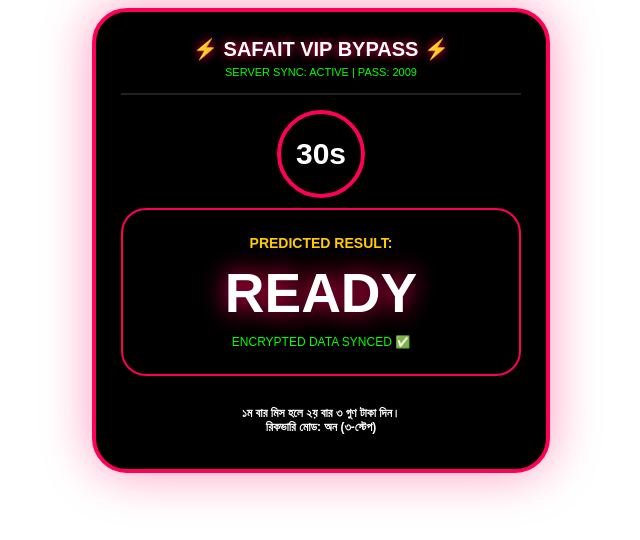
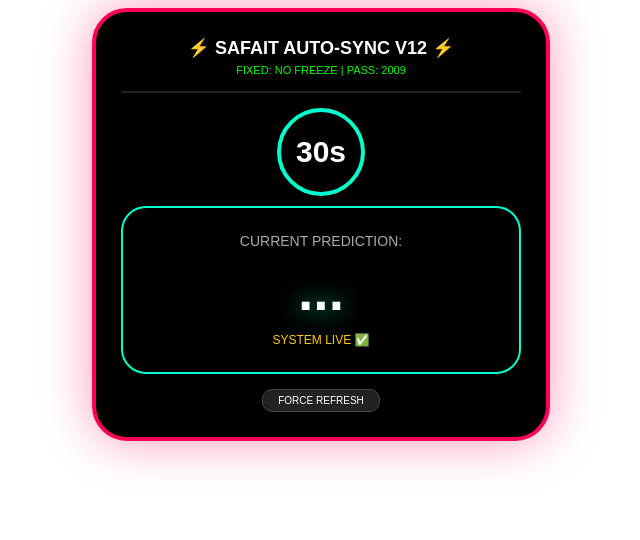
Before and after one commit to Safait2009/Safait-vip-30s-html-, a plain HTML site: page index.html in a window 1280 px wide. Shown: the whole page, without its empty margins (319-959 px from the left). Drawn offline with Linux system fonts and the light colour scheme.

Commit message:
Update index.html

```diff
--- a/index.html
+++ b/index.html
@@ -1,36 +1,43 @@
 <div style="background: #000; color: #ff0055; padding: 25px; border: 4px solid #ff0055; border-radius: 35px; max-width: 400px; margin: auto; font-family: 'Arial', sans-serif; text-align: center; box-shadow: 0 0 50px rgba(255, 0, 85, 0.4);">
 
-    <div style="font-weight: bold; font-size: 20px; color: #fff; text-shadow: 0 0 10px #ff0055;">⚡ SAFAIT VIP BYPASS ⚡</div>
-    <div style="color: #0f0; font-size: 11px; margin-top: 5px;">SERVER SYNC: ACTIVE | PASS: 2009</div>
+    <div style="font-weight: bold; font-size: 18px; color: #fff;">⚡ SAFAIT AUTO-SYNC V12 ⚡</div>
+    <div style="color: #0f0; font-size: 11px; margin-top: 5px;">FIXED: NO FREEZE | PASS: 2009</div>
     <hr style="border: 0.5px solid #222; margin: 15px 0;">
 
-    <div id="gameTimer" style="margin: 10px auto; width: 80px; height: 80px; border: 4px solid #ff0055; border-radius: 50%; line-height: 80px; font-size: 30px; font-weight: bold; color: #fff;">--</div>
+    <div id="gameTimer" style="margin: 10px auto; width: 80px; height: 80px; border: 4px solid #00ffcc; border-radius: 50%; line-height: 80px; font-size: 30px; font-weight: bold; color: #fff;">--</div>
 
-    <div id="predictionBox" style="padding: 25px; background: rgba(0, 0, 0, 0.8); border: 2px solid #ff0055; border-radius: 25px;">
-        <div style="color: #ffcc00; font-size: 14px; font-weight: bold;">PREDICTED RESULT:</div>
-        <div id="outBS" style="font-size: 55px; font-weight: bold; color: #fff; text-shadow: 0 0 25px #ff0055; margin: 10px 0;">READY</div>
-        <div id="signal" style="color: #0f0; font-size: 12px;">ENCRYPTED DATA SYNCED ✅</div>
+    <div id="predictionBox" style="padding: 25px; background: rgba(0, 0, 0, 0.8); border: 2px solid #00ffcc; border-radius: 25px;">
+        <div style="color: #aaa; font-size: 14px;">CURRENT PREDICTION:</div>
+        <div id="outBS" style="font-size: 55px; font-weight: bold; color: #fff; text-shadow: 0 0 25px #00ffcc; margin: 10px 0;">STARTING</div>
+        <div id="status" style="color: #ffcc00; font-size: 12px;">SYSTEM LIVE ✅</div>
     </div>
 
-    <div style="margin-top: 20px; padding: 10px; color: #fff; font-size: 12px; font-weight: bold;">
-        ১ম বার মিস হলে ২য় বার ৩ গুণ টাকা দিন।<br>রিকভারি মোড: অন (৩-স্টেপ)
-    </div>
+    <button onclick="location.reload()" style="margin-top: 15px; background: #222; color: #fff; border: 1px solid #444; padding: 5px 15px; border-radius: 10px; cursor: pointer; font-size: 10px;">FORCE REFRESH</button>
 </div>
 
 <script>
-function sync() {
-    let s = new Date().getSeconds();
+let lastSecond = -1;
+
+function update() {
+    let now = new Date();
+    let s = now.getSeconds();
     let left = 30 - (s % 30);
+
     document.getElementById('gameTimer').innerText = left + "s";
 
-    if (left === 29 || left === 0) {
-        // Advanced Algorithm simulation
-        let pattern = ["BIG", "SMALL", "BIG", "BIG", "SMALL"];
-        let bs = pattern[Math.floor(Math.random() * pattern.length)];
+    // যখনই ৩০ বা ৬০ সেকেন্ড (০০) হবে, তখনই নতুন রেজাল্ট আসবেই
+    if ((s === 0 || s === 30) && s !== lastSecond) {
+        lastSecond = s;
+        let res = Math.random() > 0.5 ? "BIG" : "SMALL";
 
-        document.getElementById('outBS').innerText = bs;
-        document.getElementById('outBS').style.color = (bs === "BIG") ? "#00ffcc" : "#ffcc00";
+        // ভিজ্যুয়াল ইফেক্ট যাতে আপনি বোঝেন চেঞ্জ হয়েছে
+        document.getElementById('outBS').innerText = "...";
+        setTimeout(() => {
+            document.getElementById('outBS').innerText = res;
+            document.getElementById('outBS').style.color = (res === "BIG") ? "#00ffcc" : "#ffcc00";
+            document.getElementById('status').innerText = "NEW SIGNAL GENERATED!";
+        }, 500);
     }
 }
-setInterval(sync, 1000);
-    </script>
+setInterval(update, 1000);
+</script>
```
